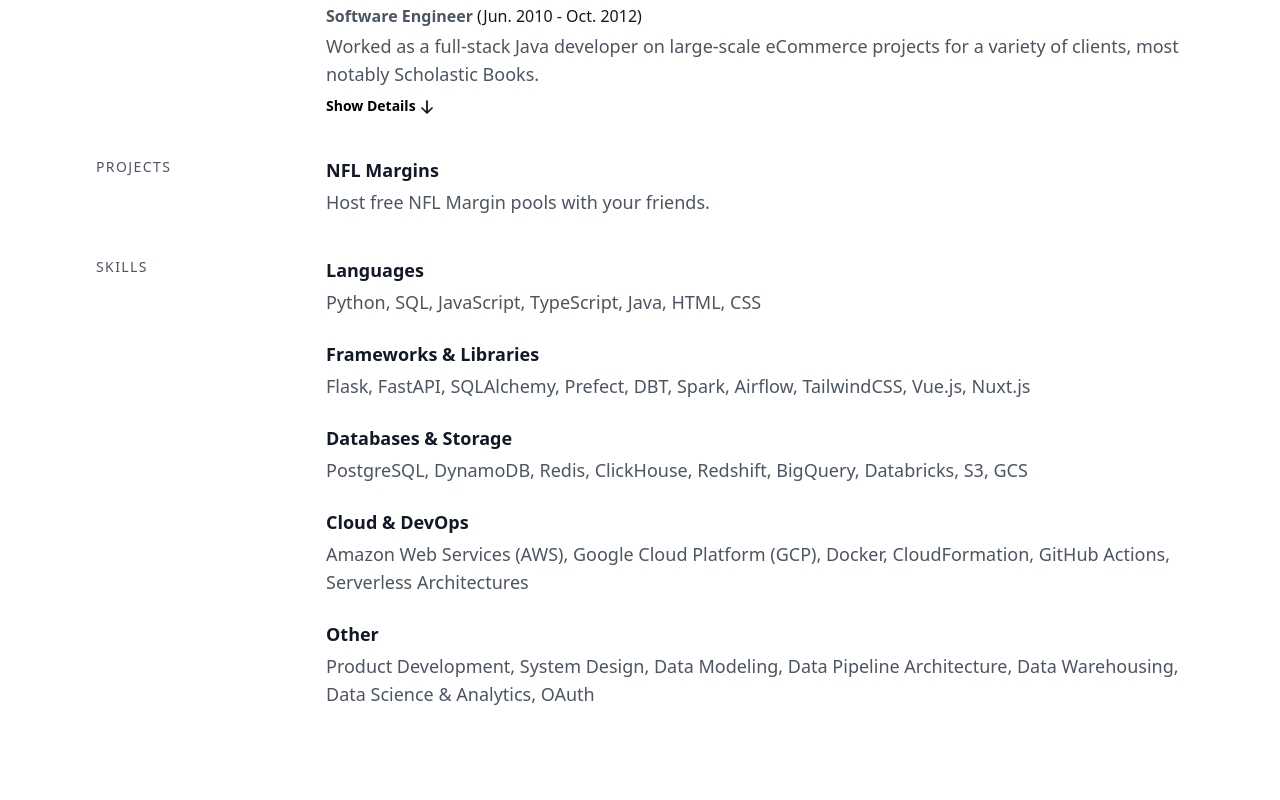
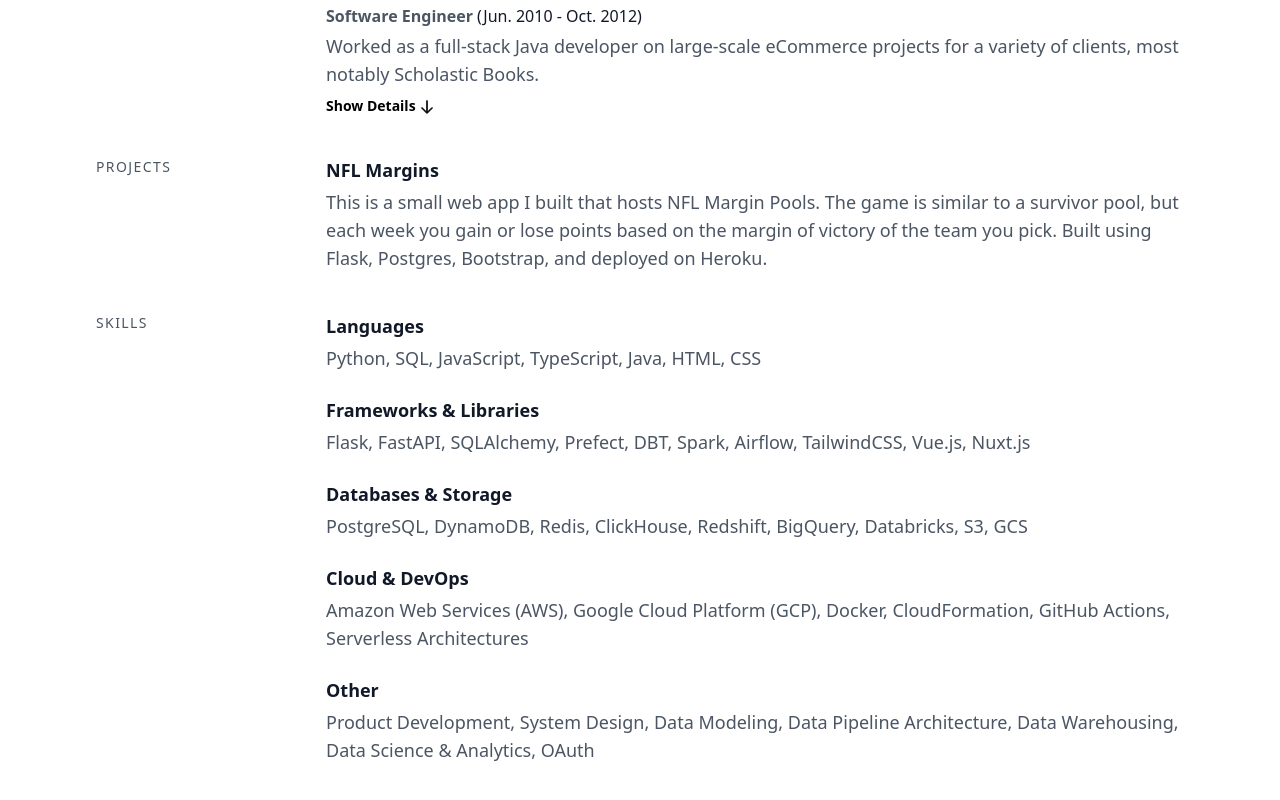
Before and after one commit to bweisel/personal-site, a Nuxt app: page / in a window 1280 px wide. Shown: the part 1461-2261 px from the top of the page. Built offline with nearby package versions, Linux system fonts and the light colour scheme.

Commit message:
Update NFL Margins description

```diff
--- a/pages/index.vue
+++ b/pages/index.vue
@@ -164,7 +164,8 @@ const experiences = ref([
 const projects = ref([
   {
     name: "NFL Margins",
-    description: "Host free NFL Margin pools with your friends.",
+    description: `This is a small web app I built that hosts NFL Margin Pools. The game is similar to a survivor pool,
+      but each week you gain or lose points based on the margin of victory of the team you pick. Built using Flask, Postgres, Bootstrap, and deployed on Heroku.`,
     link: "https://www.nflmargins.com",
   },
 ]);
```
